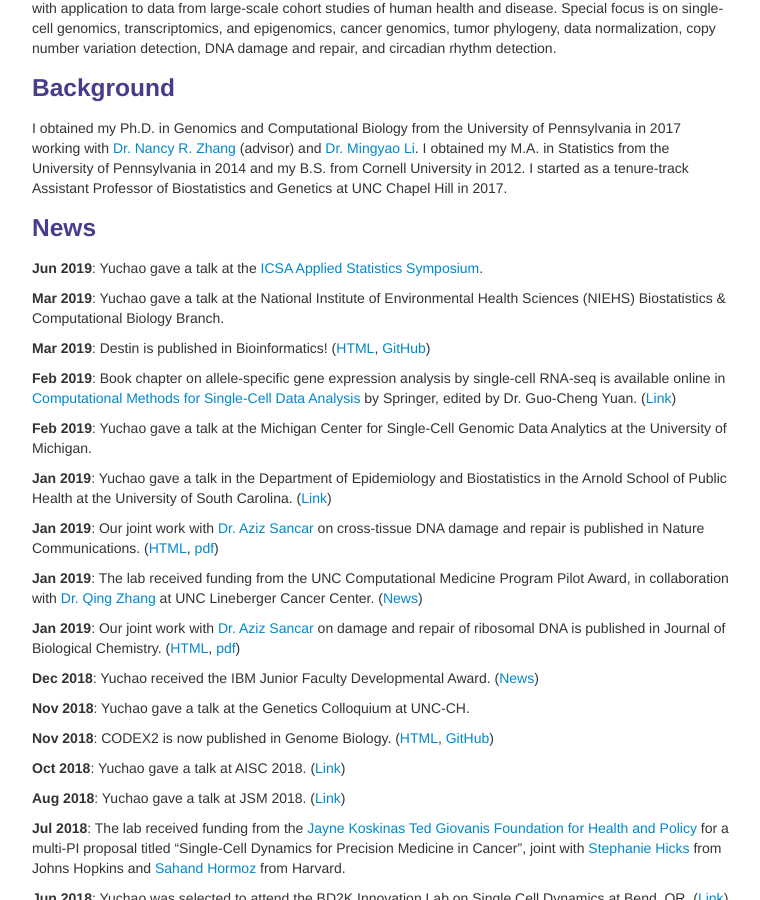
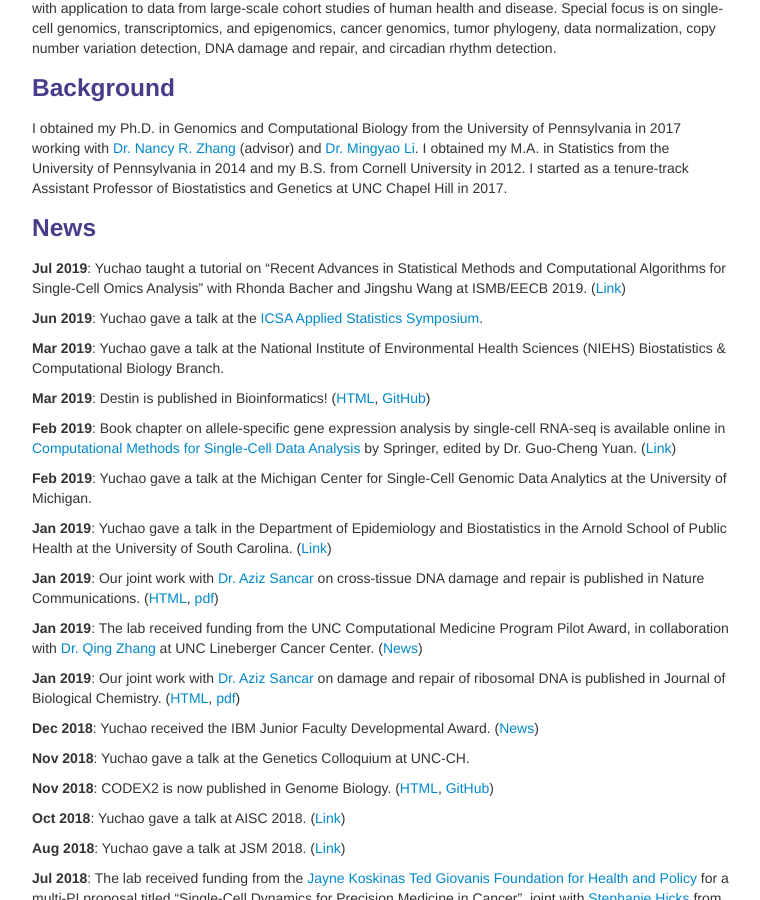
Before and after one commit to yuchaojiang/yuchaojiang.github.io, a Jekyll site: the page built from index.md, in a window 1280 px wide and 900 px high, scrolled down 474 px. Shown: the whole window, without its empty margins (258-1018 px from the left). Built offline with Jekyll 4.4.1, drawn with Linux system fonts in a browser that asks for light colours.

Commit message:
Update index.md

```diff
--- a/index.md
+++ b/index.md
@@ -34,6 +34,8 @@ The Jiang Lab’s primary research interests lie in statistical modeling, method
 I obtained my Ph.D. in Genomics and Computational Biology from the University of Pennsylvania in 2017 working with [Dr. Nancy R. Zhang](https://statistics.wharton.upenn.edu/profile/nzh/) (advisor) and [Dr. Mingyao Li](http://www.med.upenn.edu/apps/faculty/index.php/g275/p8122973). I obtained my M.A. in Statistics from the University of Pennsylvania in 2014 and my B.S. from Cornell University in 2012. I started as a tenure-track Assistant Professor of Biostatistics and Genetics at UNC Chapel Hill in 2017.
 
 ### News
+**Jul 2019**: Yuchao taught a tutorial on "Recent Advances in Statistical Methods and Computational Algorithms for Single-Cell Omics Analysis" with Rhonda Bacher and Jingshu Wang at ISMB/EECB 2019. ([Link](https://www.iscb.org/ismbeccb2019-program/tutorials#am2))
+
 **Jun 2019**: Yuchao gave a talk at the [ICSA Applied Statistics Symposium](https://symposium2019.icsa.org/main.html).
 
 **Mar 2019**: Yuchao gave a talk at the National Institute of Environmental Health Sciences (NIEHS) Biostatistics & Computational Biology Branch.
```
